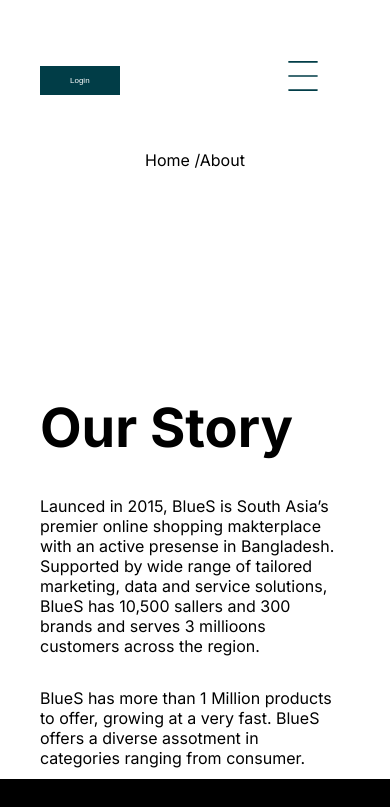
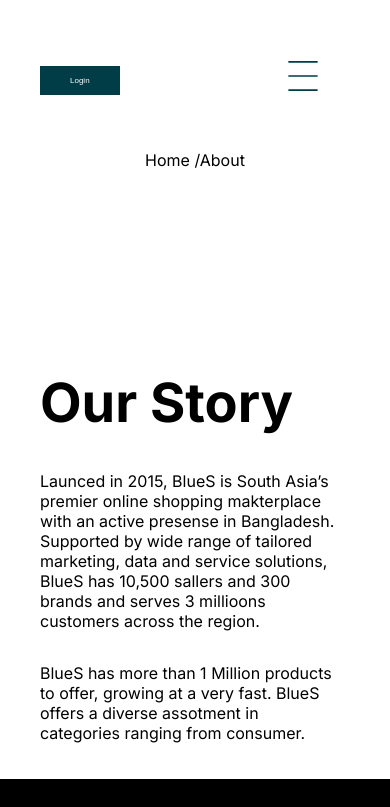
Before and after one commit to mostafa72xs/BLUES, a Next.js app: page /About in a window 390 px wide. Shown: the top 807 px of the page. Built offline with nearby package versions, Linux system fonts and the light colour scheme; no server answers; a web font is replaced by a local one.

Commit message:
Update about.css

```diff
--- a/src/components/css/about.css
+++ b/src/components/css/about.css
@@ -45,6 +45,7 @@
         display:none
     }
     .center{
+	    margin-top: -50px;
 	    width: 300px;
 	margin-left:30px !important;
 	padding:0 10px !important;
```
